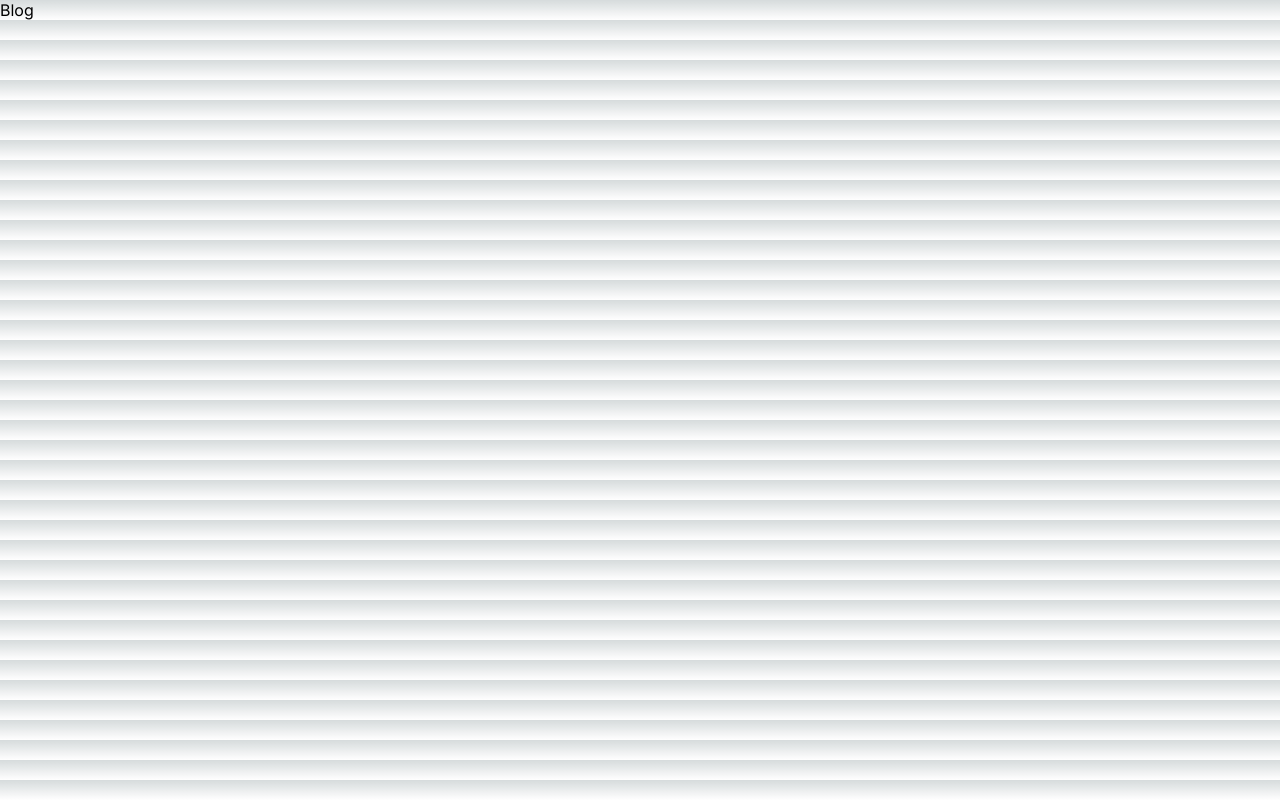
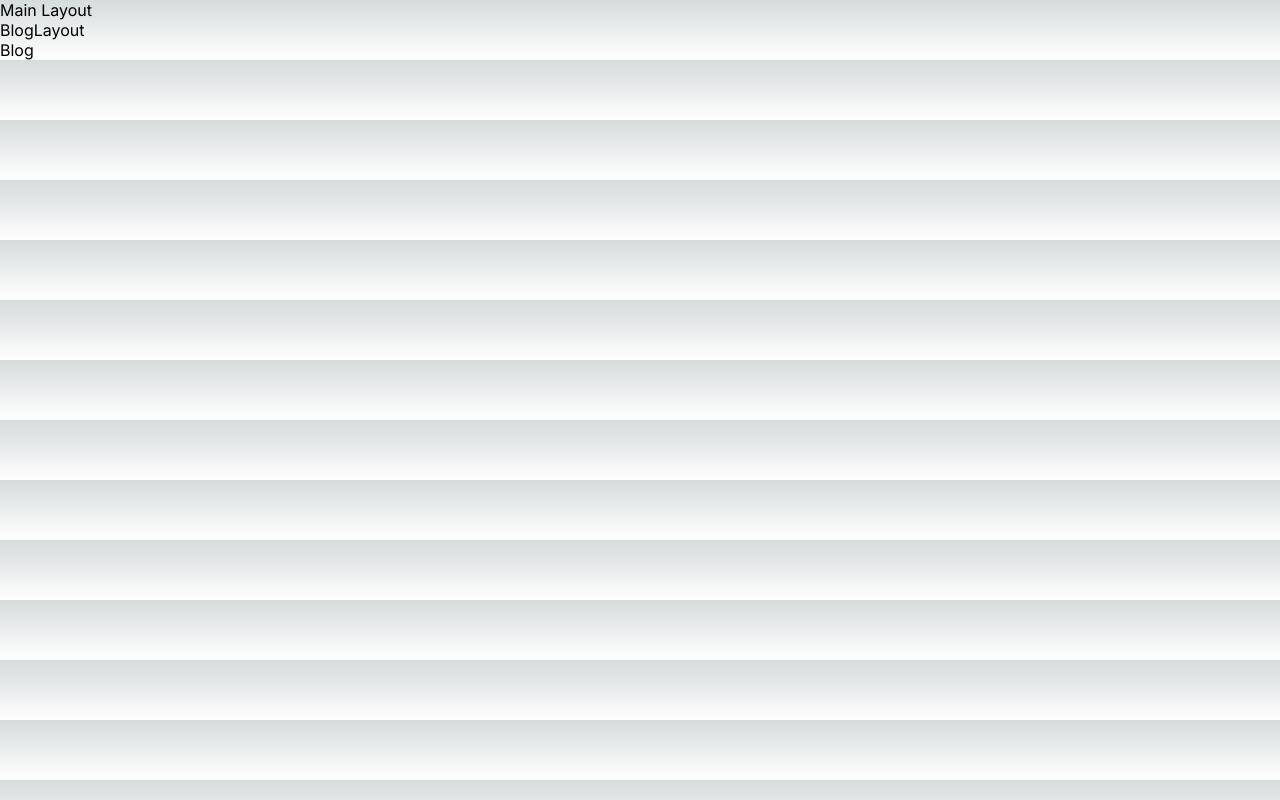
Before and after one commit to adam-alagoz/marketing_fullstack, a Next.js app: page /blog in a window 1280 px wide. Built offline with nearby package versions, Linux system fonts and the light colour scheme.

Commit message:
layout created befire navbar and footer

```diff
--- /dev/null
+++ b/src/app/blog/layout.jsx
@@ -0,0 +1,9 @@
+import React from 'react'
+
+const BlogLayout = ({children}) => {
+  return (
+    <div>BlogLayout{children}</div>
+  )
+}
+
+export default BlogLayout
--- a/src/app/layout.js
+++ b/src/app/layout.js
@@ -11,7 +11,8 @@ export const metadata = {
 export default function RootLayout({ children }) {
   return (
     <html lang="en">
-      <body className={inter.className}>{children}</body>
+
+      <body className={inter.className}>Main Layout{children}</body>
     </html>
   )
 }
```
Also changed, not shown: src/app/components/footer/Footer.jsx (added, +9 -0 lines), src/app/components/navbar/Navbar.jsx (added, +9 -0 lines).
